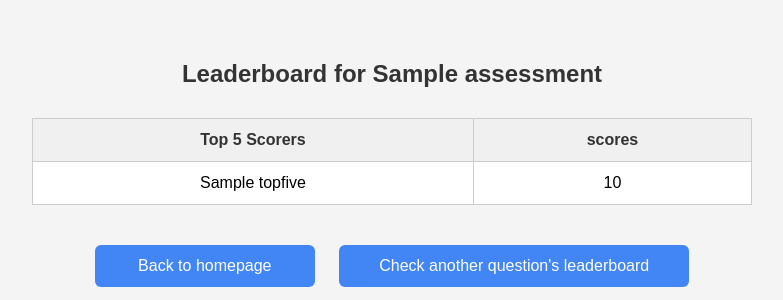
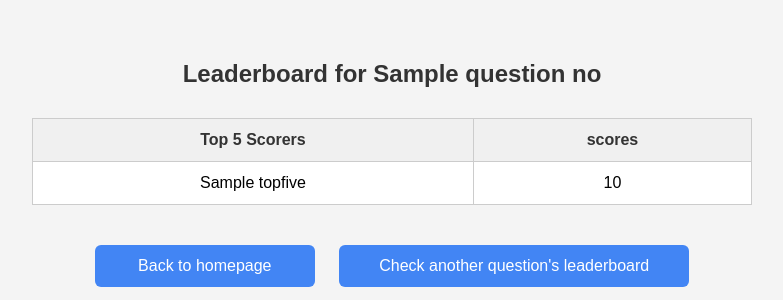
Before and after one commit to E1475011/2003-Assignment, a Flask app: template templates/leaderboard.html in a window 1280 px wide. Shown: the top 300 px of the page, without its empty margins (248-1031 px from the left). Run offline with Flask 3, Linux system fonts and the light colour scheme; the template is opened without the code that fills it: most values are stand-ins (such as "Sample title", 1, 10 or a date in 2020).

Commit message:
Update leaderboard.html

```diff
--- a/templates/leaderboard.html
+++ b/templates/leaderboard.html
@@ -71,8 +71,7 @@
 {% endblock %}
 
 {% block body %}
-<h2 id="question_no">Leaderboard for {{assessment["title"]}}</h2>
-
+<h2 id="question_no">Leaderboard for {{question_no}}</h2>
 <table border="1">
     <thead>
         <tr>
```
